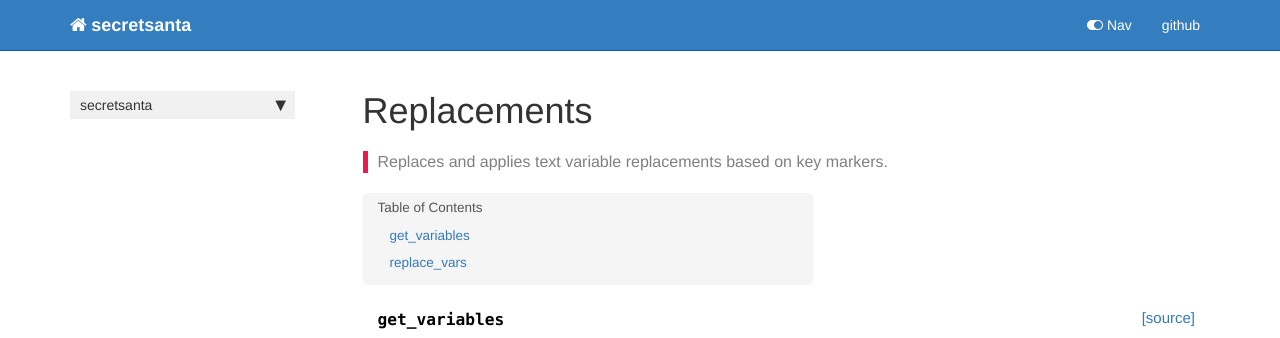
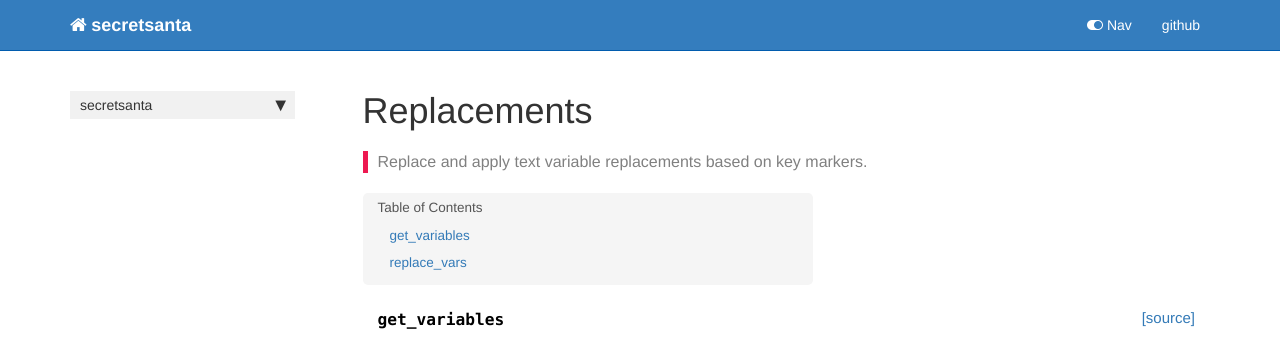
Before and after one commit to eandreas/secretsanta, a Jekyll site: the page built from docs/replace.html, in a window 1280 px wide. Shown: the top 338 px of the page. Built offline with Jekyll 4.4.1, drawn with Linux system fonts in a browser that asks for light colours; nearby versions of some CDN libraries; comment, search, counter and statistics services are not loaded.

Commit message:
Some more cosmetics

```diff
--- a/docs/replace.html
+++ b/docs/replace.html
@@ -6,8 +6,8 @@ title: Replacements
 keywords: fastai
 sidebar: home_sidebar
 
-summary: "Replaces and applies text variable replacements based on key markers."
-description: "Replaces and applies text variable replacements based on key markers."
+summary: "Replace and apply text variable replacements based on key markers."
+description: "Replace and apply text variable replacements based on key markers."
 nb_path: "02_replace.ipynb"
 ---
 <!--
```
Also changed, not shown: 1 other file.
